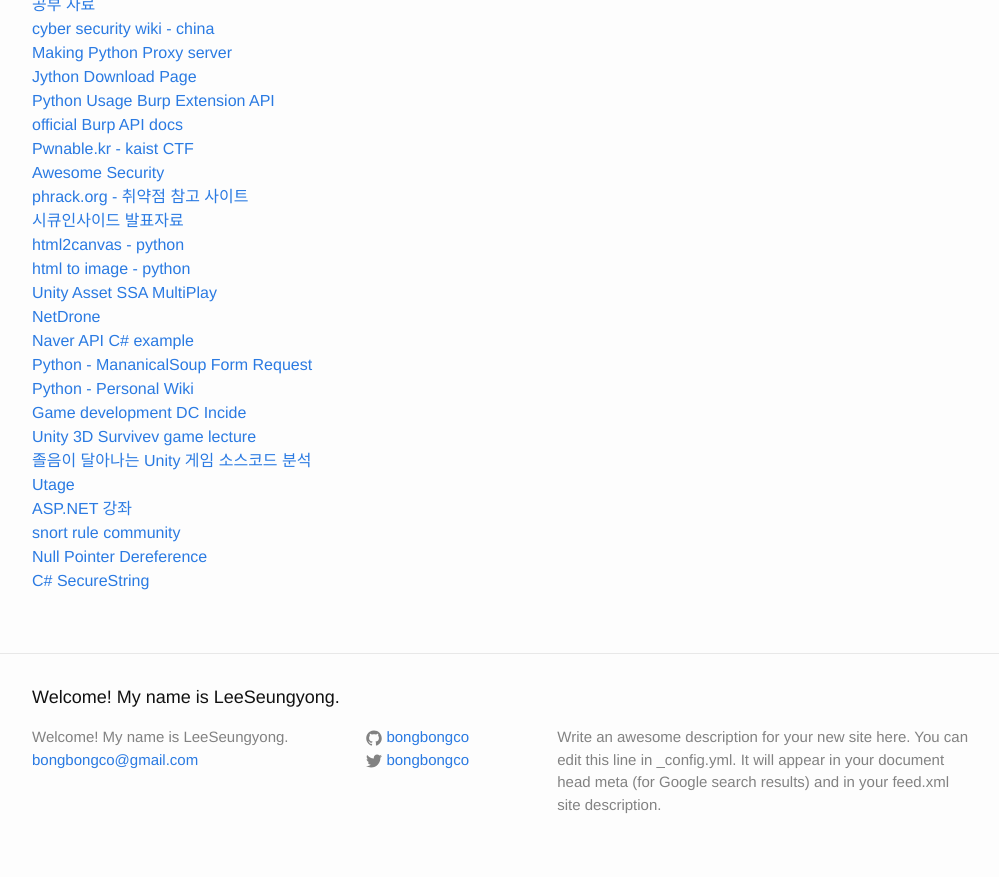
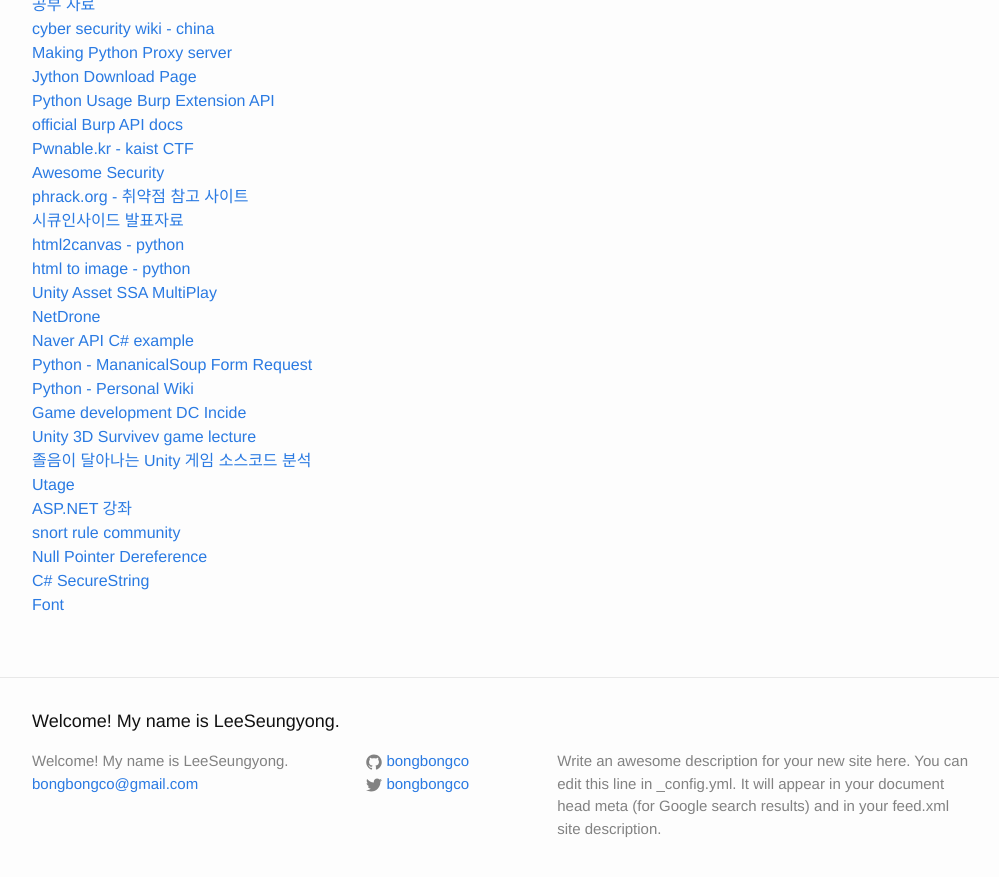
Before and after one commit to LktProgrammer/bongbongco.github.io, a Jekyll site: the page built from _posts/2016-07-22-Website-List.markdown, in a window 1280 px wide and 900 px high, scrolled down 2319 px. Shown: the top 877 px of the window, without its empty margins (138-1137 px from the left). Built offline with Jekyll 4.4.1, drawn with Linux system fonts in a browser that asks for light colours.

Commit message:
Update 2016-07-22-Website-List.markdown

```diff
--- a/_posts/2016-07-22-Website-List.markdown
+++ b/_posts/2016-07-22-Website-List.markdown
@@ -116,3 +116,4 @@ title: 참고할 웹 사이트들.
 [snort rule community](https://snortrules.wordpress.com/)
 [Null Pointer Dereference](http://story.wisedog.net/null-pointer-dereference-%EB%9E%80/)
 [C# SecureString](http://slaner.tistory.com/134)
+[Font](http://dev.naver.com/projects/d2coding/download/note/7384)
```
